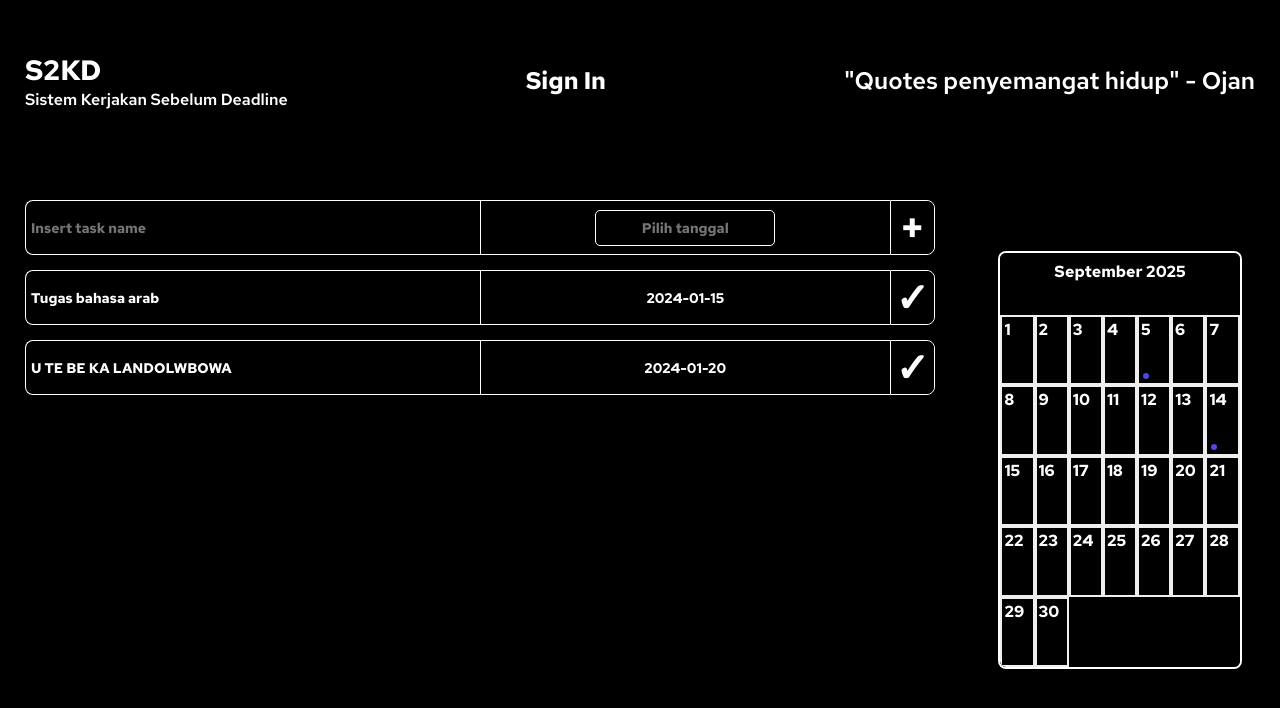
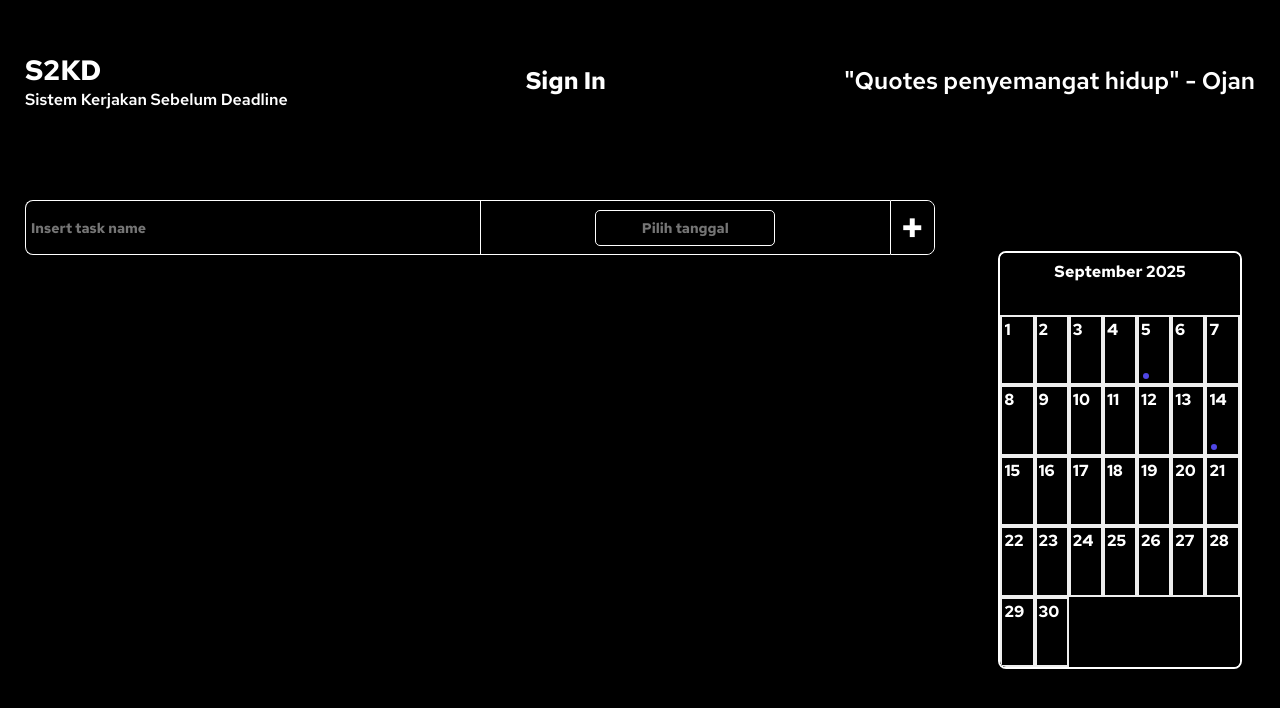
Before and after one commit to NvLL-Zen/S2KD, a SvelteKit app: page / in a window 1280 px wide. Shown: the top 708 px of the page. Built offline with nearby package versions, Linux system fonts and the light colour scheme.

Commit message:
Removed initials

```diff
--- a/src/stores/tasks.js
+++ b/src/stores/tasks.js
@@ -3,10 +3,7 @@ import { writable } from 'svelte/store';
 
 const STORAGE_KEY = 'tasks';
 
-const initial = [
-  { name: 'Tugas bahasa arab', deadline: '2024-01-15' },
-  { name: 'U TE BE KA LANDOLWBOWA', deadline: '2024-01-20' }
-];
+const initial = [];
 
 function load() {
   if (typeof localStorage === 'undefined') return initial;
```
